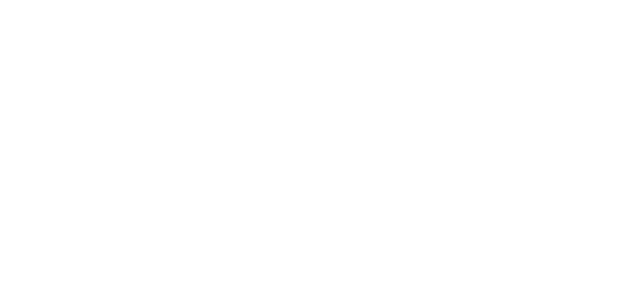
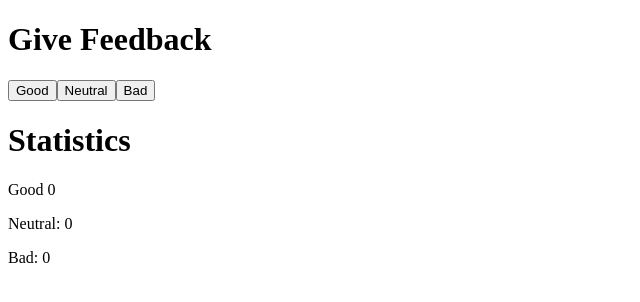
Before and after one commit to samkumo/FullStackOpen2022, a React (Create React App) app in the folder part1/unicafe/: page / in a window 1280 px wide. Shown: the top 302 px of the page, without its empty margins (0-640 px from the left). Built offline with nearby package versions, Linux system fonts and the light colour scheme.

Commit message:
Exercise 1.6 complete

```diff
--- a/part1/unicafe/src/App.js
+++ b/part1/unicafe/src/App.js
@@ -1,15 +1,35 @@
 import { useState } from "react";
+
+const Button = (props) => (
+  < button onClick={props.handleClick} >
+    {props.text}
+  </button >
+)
+const Display = (props) => (
+  <div>
+    <p>Good {props.good}</p>
+    <p>Neutral: {props.neutral}</p>
+    <p>Bad: {props.bad}</p>
+  </div>
+)
 
 const App = () => {
   // save clicks of each button to it's own state
   const [good, setGood] = useState(0)
-  const [neuttral, setNeutral] = useState(0)
+  const [neutral, setNeutral] = useState(0)
   const [bad, setBad] = useState(0)
 
   return (
-    <div>
-
-    </div>
+    <>
+      <h1>Give Feedback</h1>
+      <div>
+        <Button handleClick={() => setGood(good + 1)} text="Good" />
+        <Button handleClick={() => setNeutral(neutral + 1)} text="Neutral" />
+        <Button handleClick={() => setBad(bad + 1)} text="Bad" />
+      </div>
+      <h1>Statistics</h1>
+      <Display good={good} neutral={neutral} bad={bad} />
+    </>
   )
 }
 
```
